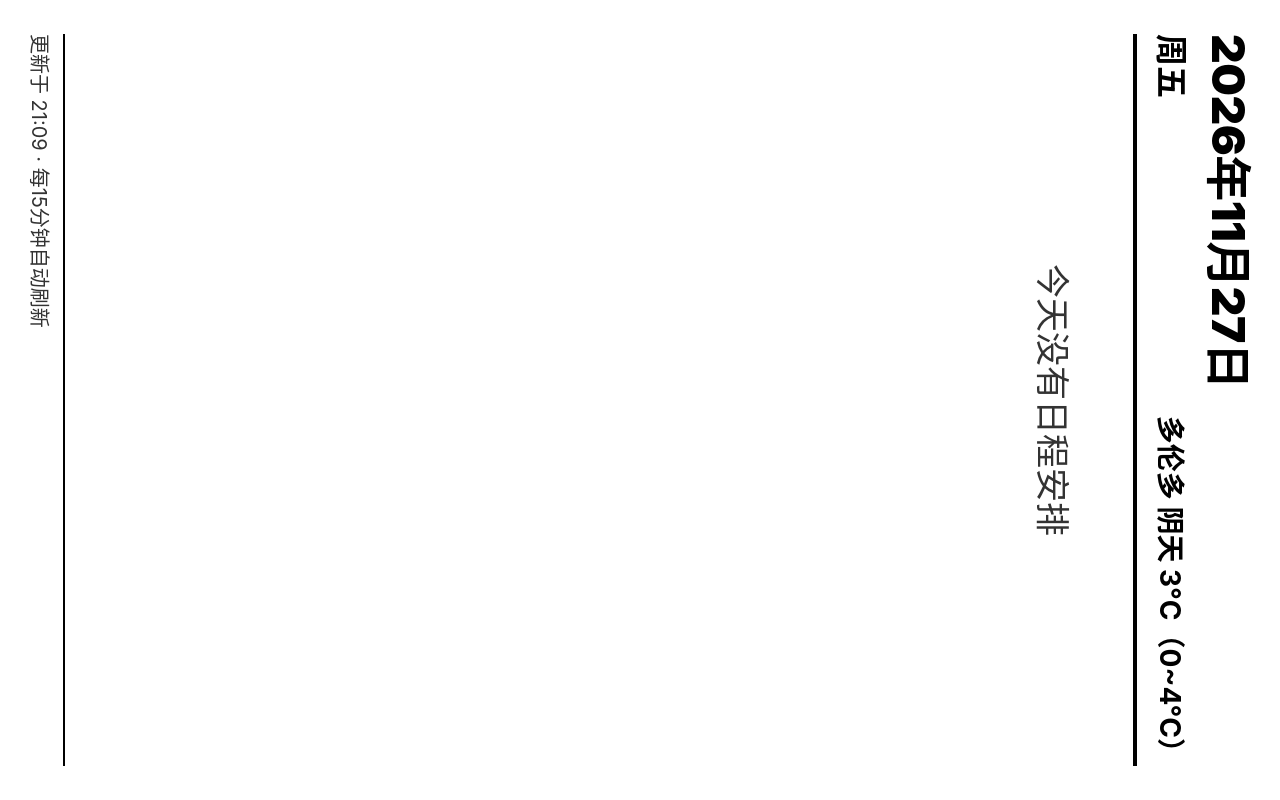
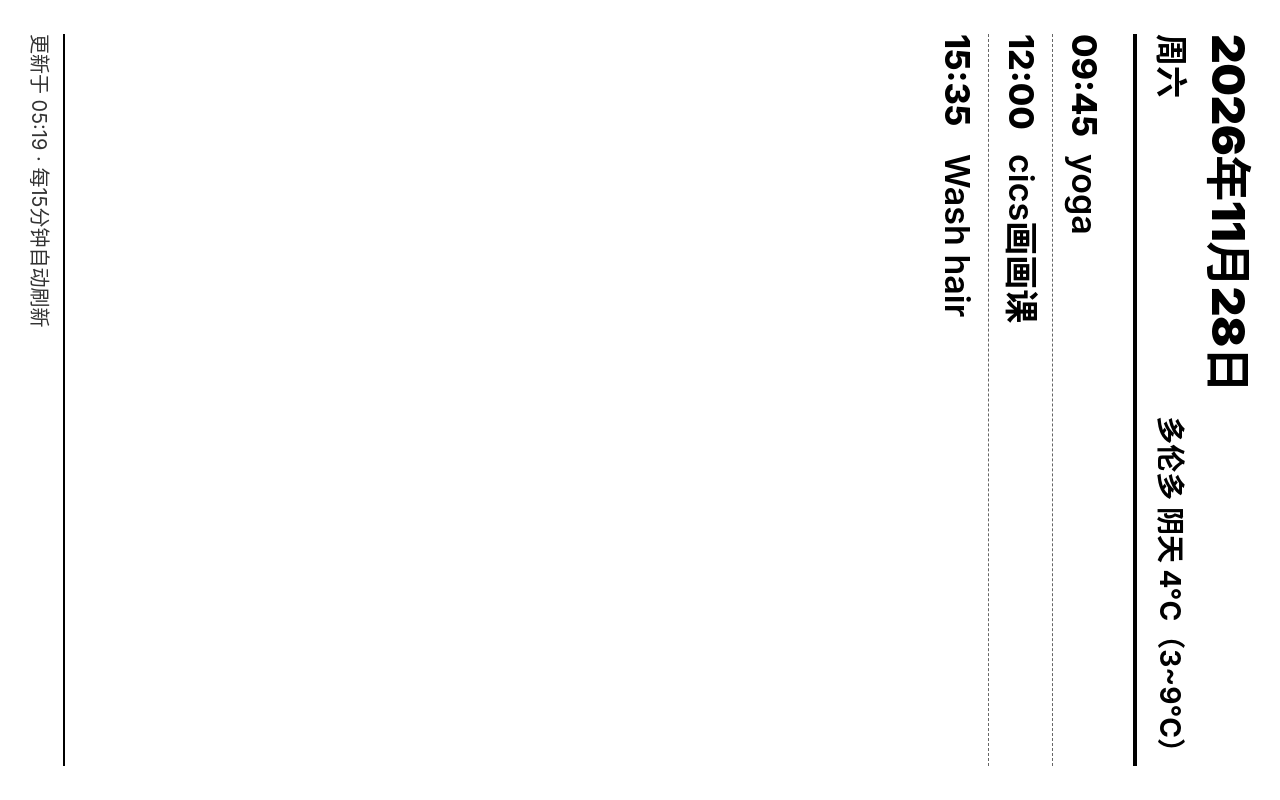
Before and after one commit to cadylql-G/kindle-calendar2026, a plain HTML site: page index.html in a window 1280 px wide. Drawn offline with Linux system fonts and the light colour scheme.

Commit message:
Update calendar

```diff
--- a/index.html
+++ b/index.html
@@ -90,16 +90,18 @@
 <body>
   <div class="header">
     <div class="date-box">
-      <div class="date">2026年11月27日</div>
-      <div class="weekday">周五</div>
+      <div class="date">2026年11月28日</div>
+      <div class="weekday">周六</div>
     </div>
-    <div class="weather">多伦多 阴天 3°C（0~4°C）</div>
+    <div class="weather">多伦多 阴天 4°C（3~9°C）</div>
   </div>
   <div class="events">
-    <div class="empty">今天没有日程安排</div>
+    <div class="event"><span class="time">09:45</span><span class="title">yoga</span></div>
+<div class="event"><span class="time">12:00</span><span class="title">cics画画课</span></div>
+<div class="event"><span class="time">15:35</span><span class="title">Wash hair</span></div>
   </div>
   <div class="footer">
-    更新于 21:09 · 每15分钟自动刷新
+    更新于 05:19 · 每15分钟自动刷新
   </div>
 </body>
 </html>
```
